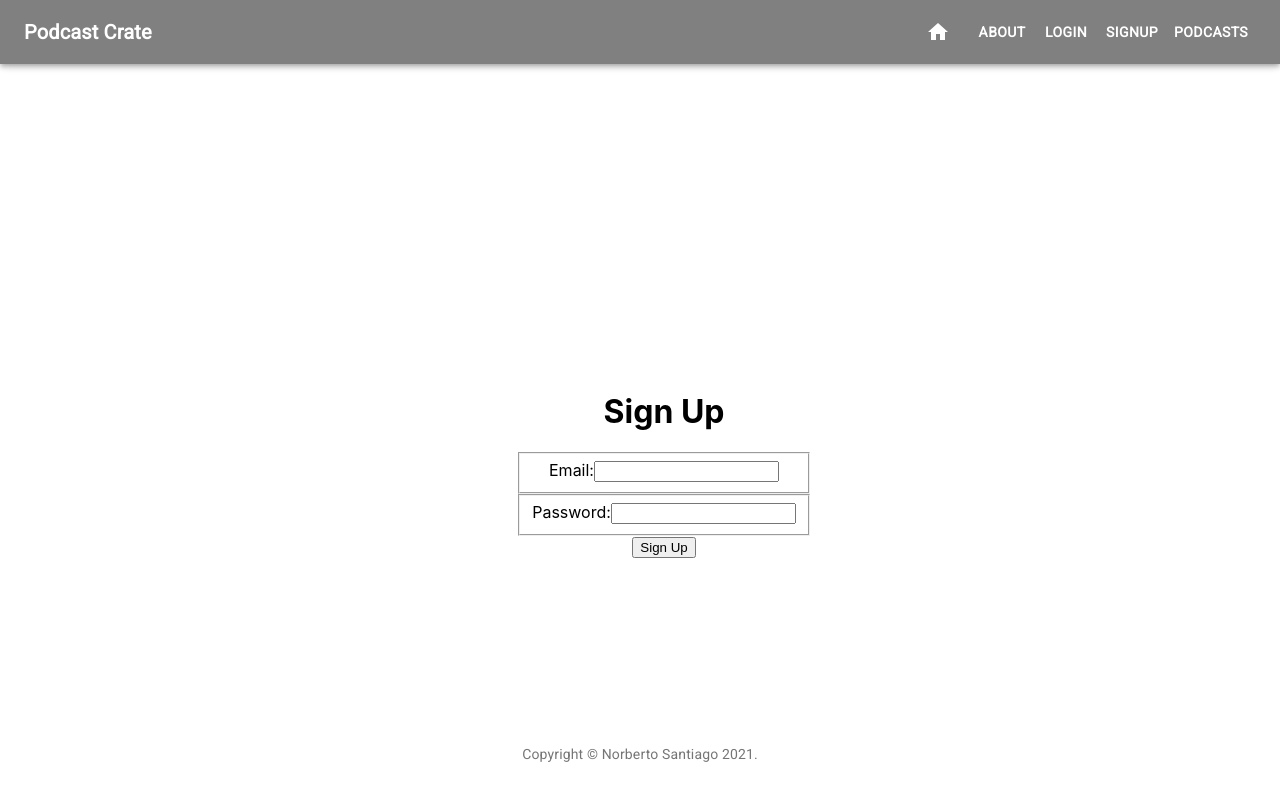
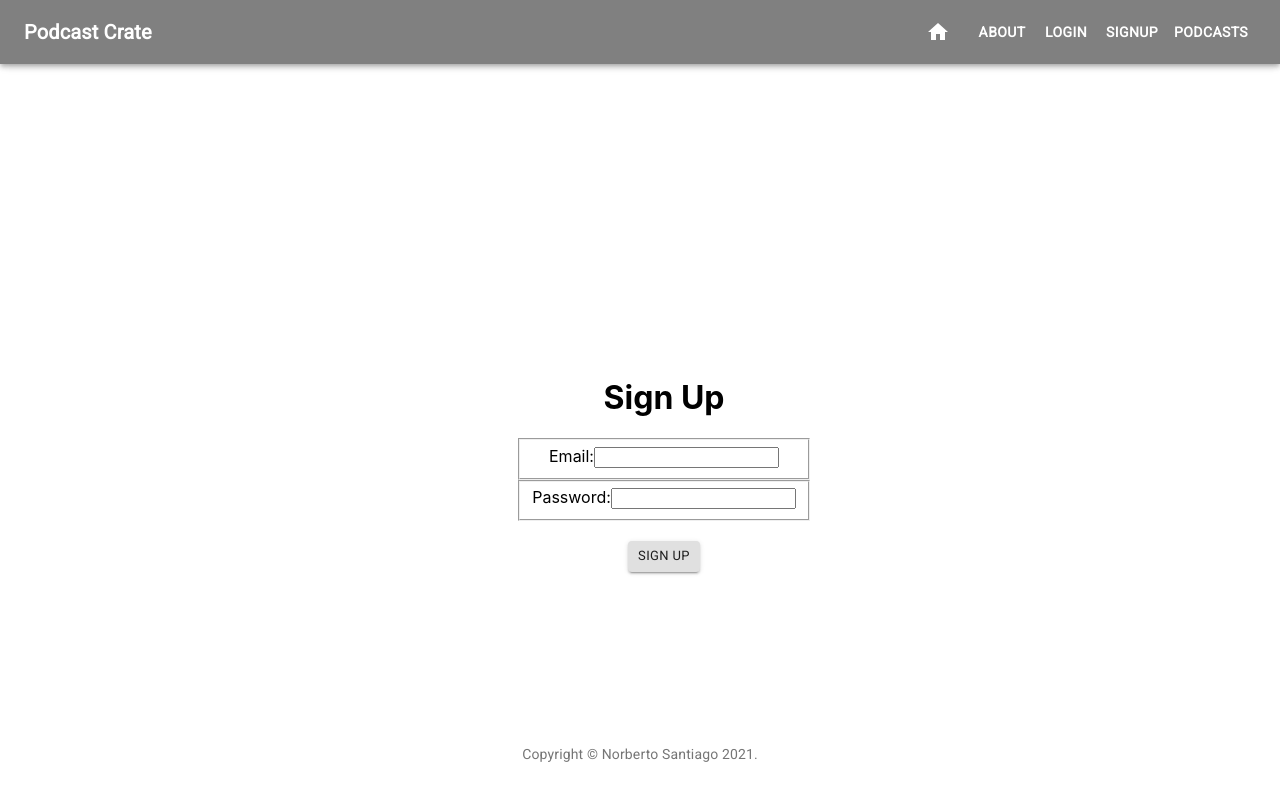
Before and after one commit to N-Santiago/podcast-crate-react-redux, a React (Create React App) app in the folder frontend/: page /signup in a window 1280 px wide. Shown: the top 800 px of the page. Built offline with nearby package versions, Linux system fonts and the light colour scheme; no server answers.

Commit message:
Changed buttons

```diff
--- a/frontend/src/components/Login.js
+++ b/frontend/src/components/Login.js
@@ -1,6 +1,7 @@
 import React from "react";
 import { connect } from "react-redux";
 import { loginUser } from "../actions/index";
+import Button from "@material-ui/core/Button";
 
 class Login extends React.Component {
   state = {
@@ -52,12 +53,10 @@
             onChange={this.handleChange}
             value={this.state.password}
           />
-        </fieldset>
-        <input
-          type='submit'
-          value='Log In'
-        />
+        </fieldset><br/>
+        <Button variant="contained" size="small" color="gray" type='submit'>Log In</Button>
       </form>
+
     );
   }
 }
--- a/frontend/src/components/PodcastInput.js
+++ b/frontend/src/components/PodcastInput.js
@@ -1,6 +1,7 @@
 import React from 'react'
 import { connect } from 'react-redux'
 import { addPodcast } from '../actions/index'
+import { Button } from '@material-ui/core'
 
 class PodcastInput extends React.Component {
     state = {
@@ -40,8 +41,8 @@
                 <fieldset>
                     <label>Website:</label>
                     <input type='text' placeholder='Website' value={this.state.website} name='website' onChange={this.handleChange} /><br /><br />
-                </fieldset>
-                    <input type="submit" value="Submit" />
+                </fieldset><br/>
+                    <Button variant="contained" size="small" color="gray" type='submit'>Submit</Button>
                 </form>
             </div>
         )
--- a/frontend/src/components/Signup.js
+++ b/frontend/src/components/Signup.js
@@ -1,6 +1,7 @@
 import React from "react";
 import { connect } from "react-redux";
 import { signupUser } from "../actions/auth";
+import { Button } from "@material-ui/core";
 
 class Signup extends React.Component {
   state = {
@@ -52,11 +53,8 @@
             onChange={this.handleChange}
             value={this.state.password}
           />
-        </fieldset>
-        <input
-          type='submit'
-          value='Sign Up'
-        />
+        </fieldset><br/>
+        <Button variant="contained" size="small" color="gray" type='submit'>Sign Up</Button>
       </form>
     );
   }
```
